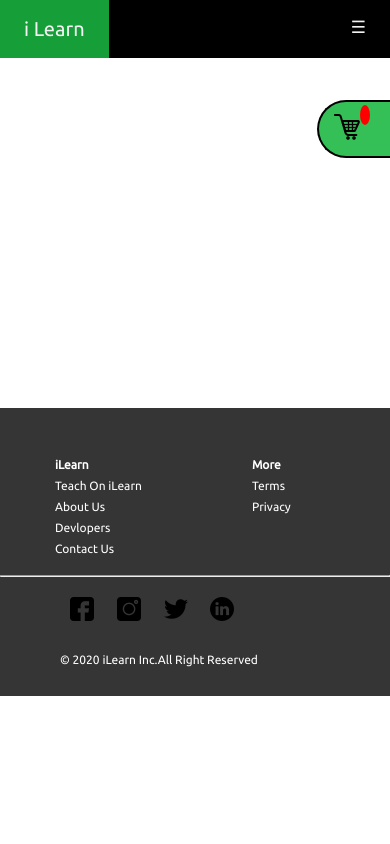
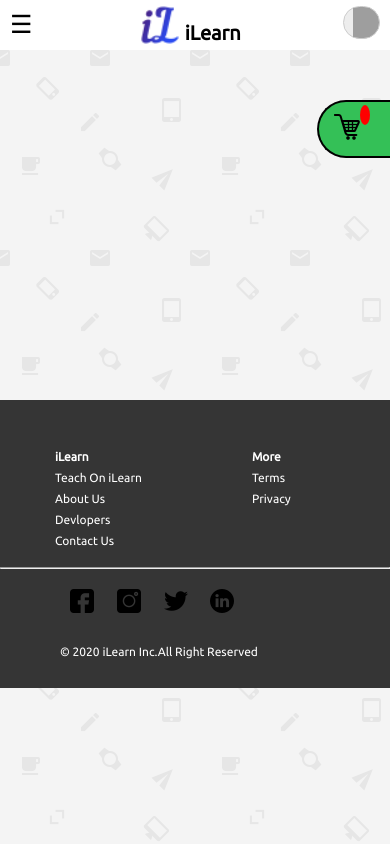
Before and after one commit to PseudoCode01/iLearn, a Django app: page /cart in a window 390 px wide. Run offline with Django 3.2, Linux system fonts and the light colour scheme; the visitor is signed in with stand-in values (Sample User, id 1); data that the repository does not hold is empty; some libraries are stand-ins or nearby versions; grey boxes are pictures that could not be loaded.

Commit message:
some ui changes

```diff
--- a/static/css/base.css
+++ b/static/css/base.css
@@ -17,8 +17,18 @@ html{
     color:rgb(0, 0, 0);
     background-color: rgb(22, 158, 56);
 }
-
-.logo{
+@media (min-width:950px)
+{
+  .mobile_Nav{
+  display: none;
+  }
+  .cline{
+    display: none;
+  }
+  .cross{
+    display: none;
+  }
+  .logo{
   color:rgb(0, 0, 0);
   background-color: rgb(22, 158, 56);
 }
@@ -234,6 +244,192 @@ margin-top: 5px;
     margin-bottom: 10px;
     padding:0;
 }
+#uname span{
+  float: right;
+  display: flex;
+  flex-direction: column;
+  padding: 10px;
+  margin-top: 8px;
+  margin-left: 10px;
+  color: white;
+}
+}
+
+@media(max-width:950px){
+  .topnav{
+    display: flex;
+    flex-direction: column;
+    align-items: center;
+    height: 100%; /* 100% Full-height */
+    width: 0; /* 0 width - change this with JavaScript */
+    position: fixed; /* Stay in place */
+    z-index: 1; /* Stay on top */
+    top: 0;
+    left: 0;
+    background-color:white;
+    overflow-x: hidden; /* Disable horizontal scroll */
+    padding-top: 60px; /* Place content 60px from the top */
+    transition: 0.5s; /* 0.5 second transition effect to slide in the sidenav */
+  }
+  .topnav .cross{
+    font-size: 25px;
+    cursor: pointer;
+    background-color: rgb(184, 184, 184);
+    width: 40px;
+    height: 37px;
+    padding-top: 4px;
+    text-align: center;
+    position: absolute;
+    border-radius: 50%;
+    top:20px;
+    right: 10px;
+  }
+  .topnav .logo{
+    display: none;
+  }
+  .mobile_Nav{
+    display: flex;
+    justify-content: space-between;
+    background-color: white;
+    height: 50px;
+  }
+  .mobile_Nav .hamburger {
+font-size: 25px;
+margin-top:10px ;
+margin-left: 10px;
+  }
+  .mobile_Nav .Mlogo  {
+display: flex;
+text-decoration: none;
+  }
+  .mobile_Nav .Mlogo div {
+margin-top: 21px;
+color: black;
+font-weight: bolder;
+font-size: 20px;
+  }
+
+  input {
+    outline: none;
+  }
+  input[type=search] {
+    -webkit-appearance: textfield;
+    -webkit-box-sizing: content-box;
+    font-family: inherit;
+    font-size: 100%;
+  }
+  input::-webkit-search-decoration,
+  input::-webkit-search-cancel-button {
+    display: none;
+  }
+  #searchBar{
+    margin-top:6px ;
+    margin-right: 10px;
+  }
+
+  input[type=search] {
+    background: #ededed url(https://static.tumblr.com/ftv85bp/MIXmud4tx/search-icon.png) no-repeat 9px center;
+    border: solid 1px #ccc;
+    padding: 9px 10px 9px 32px;
+    width: 55px;
+
+    -webkit-border-radius: 10em;
+    -moz-border-radius: 10em;
+    border-radius: 10em;
+
+    -webkit-transition: all .5s;
+    -moz-transition: all .5s;
+    transition: all .5s;
+  }
+  input[type=search]:focus {
+    width: 130px;
+    background-color: #fff;
+    border-color: #66CC75;
+
+    -webkit-box-shadow: 0 0 5px rgba(109,207,246,.5);
+    -moz-box-shadow: 0 0 5px rgba(109,207,246,.5);
+    box-shadow: 0 0 5px rgba(109,207,246,.5);
+  }
+
+
+  input:-moz-placeholder {
+    color: #999;
+  }
+  input::-webkit-input-placeholder {
+    color: #999;
+  }
+
+
+ input[type=search] {
+    width: 15px;
+    padding-left: 10px;
+    color: transparent;
+    cursor: pointer;
+  }
+  input[type=search]:hover {
+    background-color: #fff;
+  }
+   input[type=search]:focus {
+    width: 130px;
+    padding-left: 32px;
+    color: #000;
+    background-color: #fff;
+    cursor: auto;
+  }
+   input:-moz-placeholder {
+    color: transparent;
+  }
+   input::-webkit-input-placeholder {
+    color: transparent;
+  }
+  .dropbtn{
+   margin-bottom: 10px;
+    background: none;
+    border: none;
+    font-weight: bolder;
+    font-size: 20px;
+    margin-top: 20px;
+  }
+  .btn{
+    background: none;
+    color: teal;
+    padding: 7px;
+    border: none;
+  }
+  .btn a{
+text-decoration: none;
+color: teal;
+  }
+  .mid2{
+    display: none;
+  }
+  #uname{
+    display: flex;
+    align-items: center;
+    flex-direction: column-reverse;
+  }
+  #uname a{
+    text-decoration: none;
+    color: teal;
+  }
+  #uname span{
+    color: black;
+    position: absolute;
+    top: 26px;
+    left: 10px;
+  }
+  .cline{
+    position: absolute;
+    top: 67px;
+    height: 1px;
+    width: 100%;
+   background-color: black;
+  }
+}
+
+
+
+
 /* signup modal */
 .modal {
     display: none; /* Hidden by default */
@@ -311,15 +507,6 @@ margin-top: 5px;
     from {top: -800px; opacity: 0}
     to {top: 0; opacity: 1}
   }
-#uname span{
-    float: right;
-    display: flex;
-    flex-direction: column;
-    padding: 10px;
-    margin-top: 8px;
-    margin-left: 10px;
-    color: white;
-}
 
 
 /* signup form */
--- a/static/css/cartItems.css
+++ b/static/css/cartItems.css
@@ -1,4 +1,6 @@
-
+body{
+    background-image: url("/static/img/email-pattern.png");
+}
 .cartPage{
     width: 80%;
     margin-left: auto;
--- a/static/js/base.js
+++ b/static/js/base.js
@@ -25,6 +25,12 @@ window.onclick = function(event) {
     modalSignup.style.display = "none";
   }
 }
+}
+function openMobileNav(){
+  document.querySelector('.topnav').style.width='250px'
+}
+function closeMobileNav(){
+  document.querySelector('.topnav').style.width='0'
 }
 if( document.getElementById("signUp")!==null){
 var modalLogin = document.querySelector(".modal-login");
@@ -54,7 +60,6 @@ document.querySelector('.closeAlert').addEventListener('click',function(){
 //open side nav
 /* Set the width of the side navigation to 250px */
 function openNav() {
-  console.log(this)
   document.getElementById("mySidenav").style.width = "250px";
 }
 
--- a/template/base.html
+++ b/template/base.html
@@ -10,8 +10,17 @@
     <link rel="stylesheet" href="{% static 'css/base.css' %}">
 </head>
 <body>
+     <div class="mobile_Nav">
+       <span onclick="openMobileNav()" class="hamburger">&#9776;</span>
 
+       <a class="Mlogo" href=""><img src="/static/img/logo.png" alt=""><div>iLearn</div></a>
+       <form id="searchBar">
+        <input type="search" placeholder="Search">
+      </form>
+     </div>
     <div class="topnav" id="myTopnav">
+      <span onclick="closeMobileNav()" class="cross">&#x2718</span>
+      <div class="cline"></div>
         <a href="/" class="logo">i Learn</a>
         <div class="dropside">
           <button class="dropbtn" onclick="openNav()">Categories
@@ -47,8 +56,7 @@
              {% if request.user.first_name == "Teacher" %}
              <a href="/addCourse" class="role">Instructer</a>
             {% endif %}
-
-             <span id="name" class="typewriter"><b>Welcome {{request.user}}</b></span>
+             <span id="name" class="typewriter"><b>Hi! {{request.user}}</b></span>
         </span>
         {% else %}
         <!-- Button to trigger signup modal -->
@@ -57,7 +65,7 @@
         <button id="logIn" class="btn btn-Login">Log In</button>
         <button class="btn btn-Teach"><a href="/teach1">Teach On iLearn</a></button>
         {% endif %}
-        <a href="javascript:void(0);" class="icon" onclick="myFunction()">&#9776;</a>
+        <!-- <a href="javascript:void(0);" class="icon" onclick="myFunction()">&#9776;</a> -->
       </div>
       {% for message in messages %}
       <div class="alert alert-{{message.tags}} alert-dismissible" role="alert">
```
